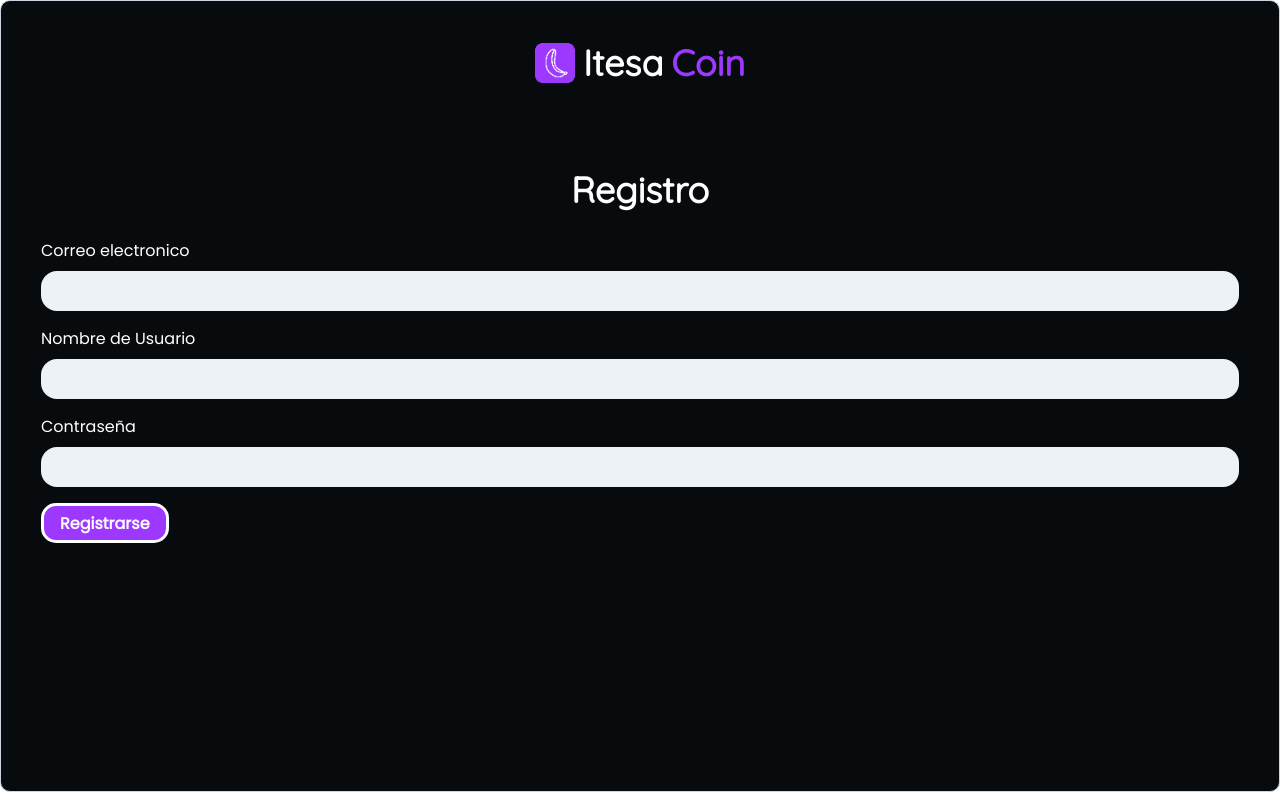
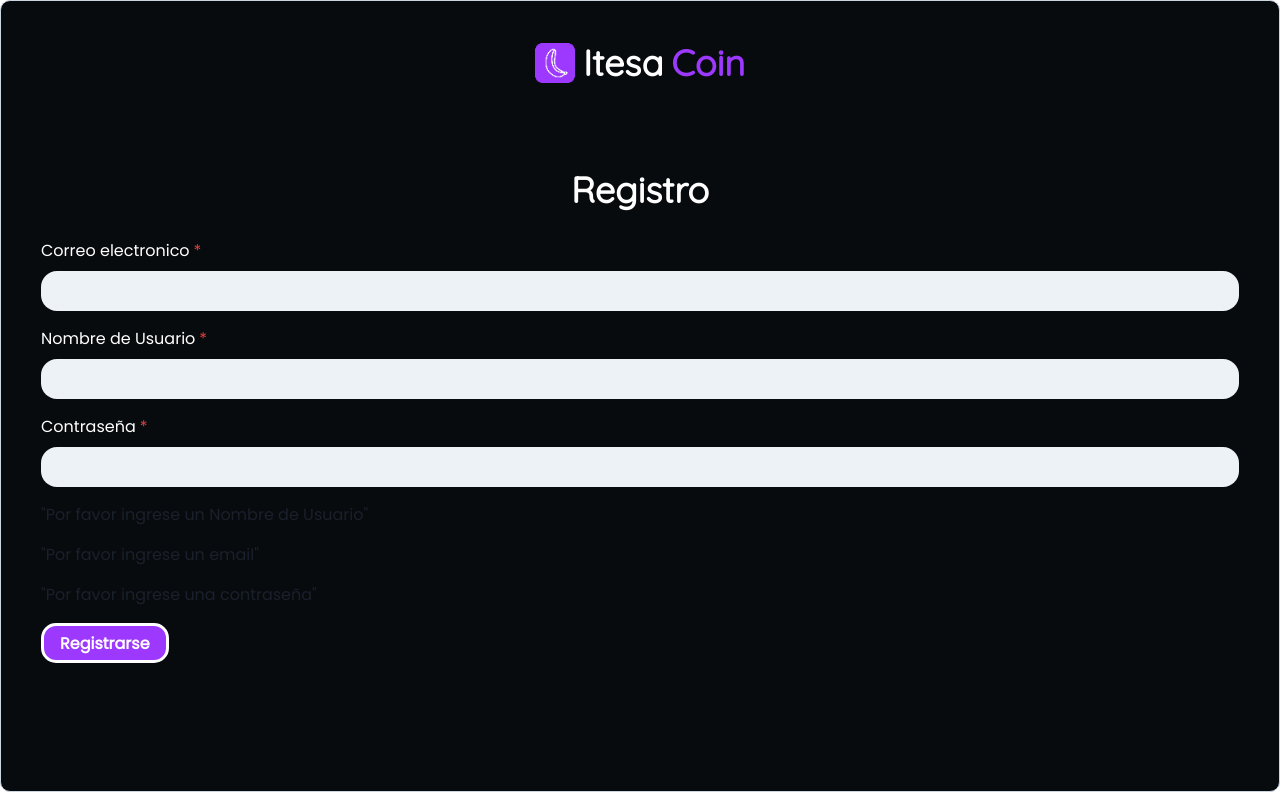
Before and after one commit to francostan/Itesa-viral-p5, a Next.js app in the folder itesa/: page /register in a window 1280 px wide. Built offline with nearby package versions, Linux system fonts and the light colour scheme.

Commit message:
Error handleing front-end

```diff
--- a/itesa/pages/login.js
+++ b/itesa/pages/login.js
@@ -78,17 +78,16 @@ export default function Login() {
           </HStack>
           <Heading color="white"> Login</Heading>
         </VStack>
-        <FormControl>
+        <FormControl isRequired>
           <FormLabel color="white"> Nombre de Usuario</FormLabel>{" "}
           <Input
             _focusVisible={"white"}
             rounded="2xl"
             variant="filled"
             {...nickName}
-            required
           />
         </FormControl>
-        <FormControl>
+        <FormControl isRequired>
           <FormLabel color="white"> Contraseña</FormLabel>{" "}
           <Input
             rounded="2xl"
@@ -96,7 +95,6 @@ export default function Login() {
             _focusVisible={"white"}
             type="password"
             {...password}
-            required
           />
         </FormControl>
         <HStack>
--- a/itesa/pages/register.js
+++ b/itesa/pages/register.js
@@ -21,16 +21,30 @@ export default function Registro() {
   const email = handleInput();
   const password = handleInput();
   const router = useRouter();
+  let error = "";
 
   const handleSubmit = async (e) => {
+    if (!nickName.value) {
+      error = "Por favor ingrese un Nombre de Usuario";
+      console.log("Por favor ingrese un Nombre de Usuario");
+    } else if (!email.value) {
+      error = "Por favor ingrese un email";
+      console.log("Por favor ingrese un email");
+    } else if (!password.value) {
+      error = "Por favor ingrese una contraseña";
+      console.log("Por favor ingrese un contraseña");
+    } else {
       e.preventDefault();
       const newUser = {
         nick_name: nickName.value,
         email: email.value,
         password: password.value,
       };
-    const created = await axios.post("/newUser", newUser);
-    router.push("/login");
+      const created = await axios
+        .post("/newUser", newUser)
+        .then(() => router.push("/login"))
+        .catch((err) => alert(err));
+    }
   };
 
   return (
@@ -61,29 +75,27 @@ export default function Registro() {
           </HStack>
           <Heading color="white"> Registro</Heading>
         </VStack>
-        <FormControl>
+        <FormControl isRequired>
           <FormLabel color="white"> Correo electronico</FormLabel>{" "}
           <Input
             _focusVisible={"white"}
             rounded="2xl"
             variant="filled"
             {...email}
-            required
           />
         </FormControl>
 
-        <FormControl>
+        <FormControl isRequired>
           <FormLabel color="white"> Nombre de Usuario</FormLabel>{" "}
           <Input
             _focusVisible={"white"}
             rounded="2xl"
             variant="filled"
             {...nickName}
-            required
           />
         </FormControl>
 
-        <FormControl>
+        <FormControl isRequired>
           <FormLabel color="white"> Contraseña</FormLabel>{" "}
           <Input
             rounded="2xl"
@@ -91,9 +103,16 @@ export default function Registro() {
             _focusVisible={"white"}
             type="password"
             {...password}
-            required
           />
         </FormControl>
+
+        {nickName.value ? (
+          ""
+        ) : (
+          <div>"Por favor ingrese un Nombre de Usuario"</div>
+        )}
+        {email.value ? "" : <div>"Por favor ingrese un email"</div>}
+        {password.value ? "" : <div>"Por favor ingrese una contraseña"</div>}
 
         <Button
           colorScheme=""
```
Lines whose indentation alone changed are shown as unchanged.
